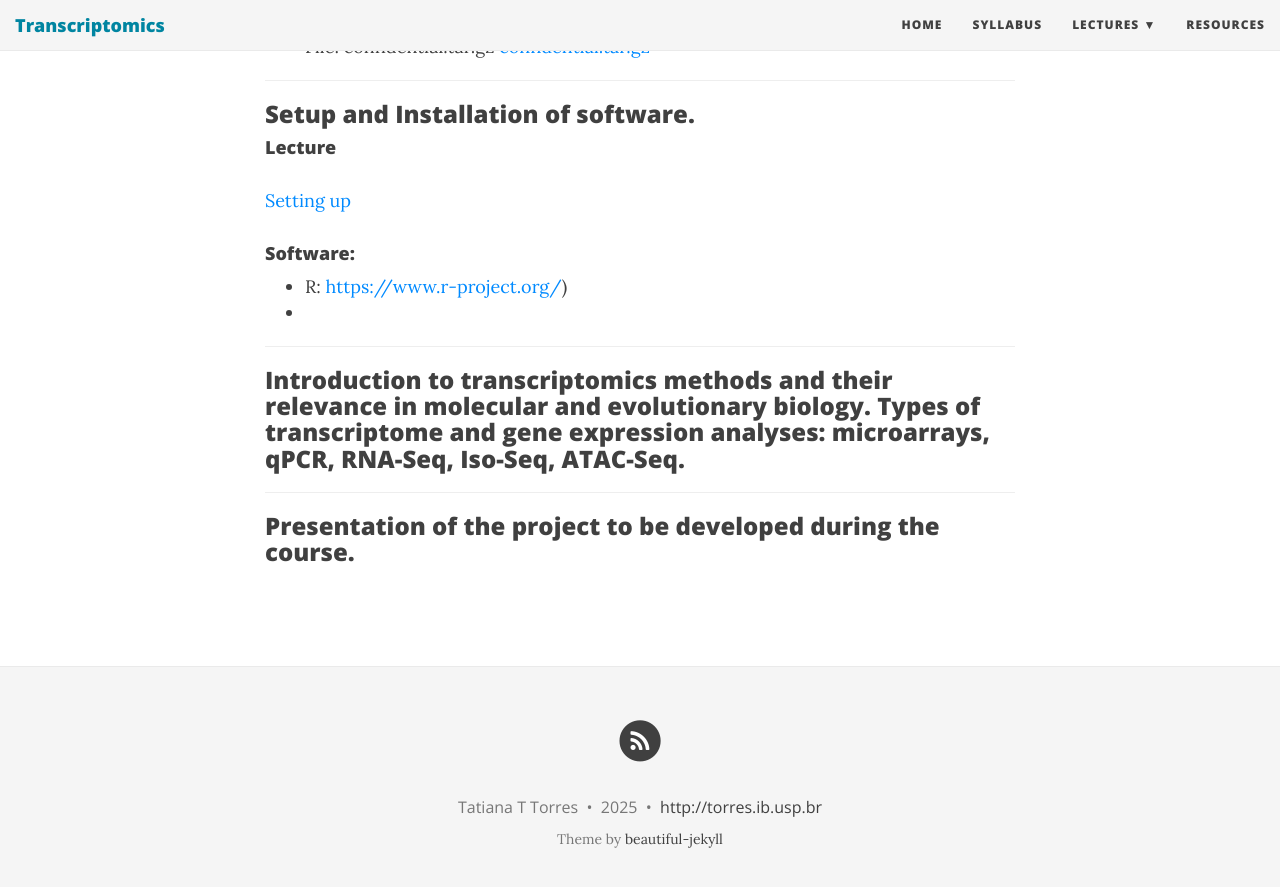
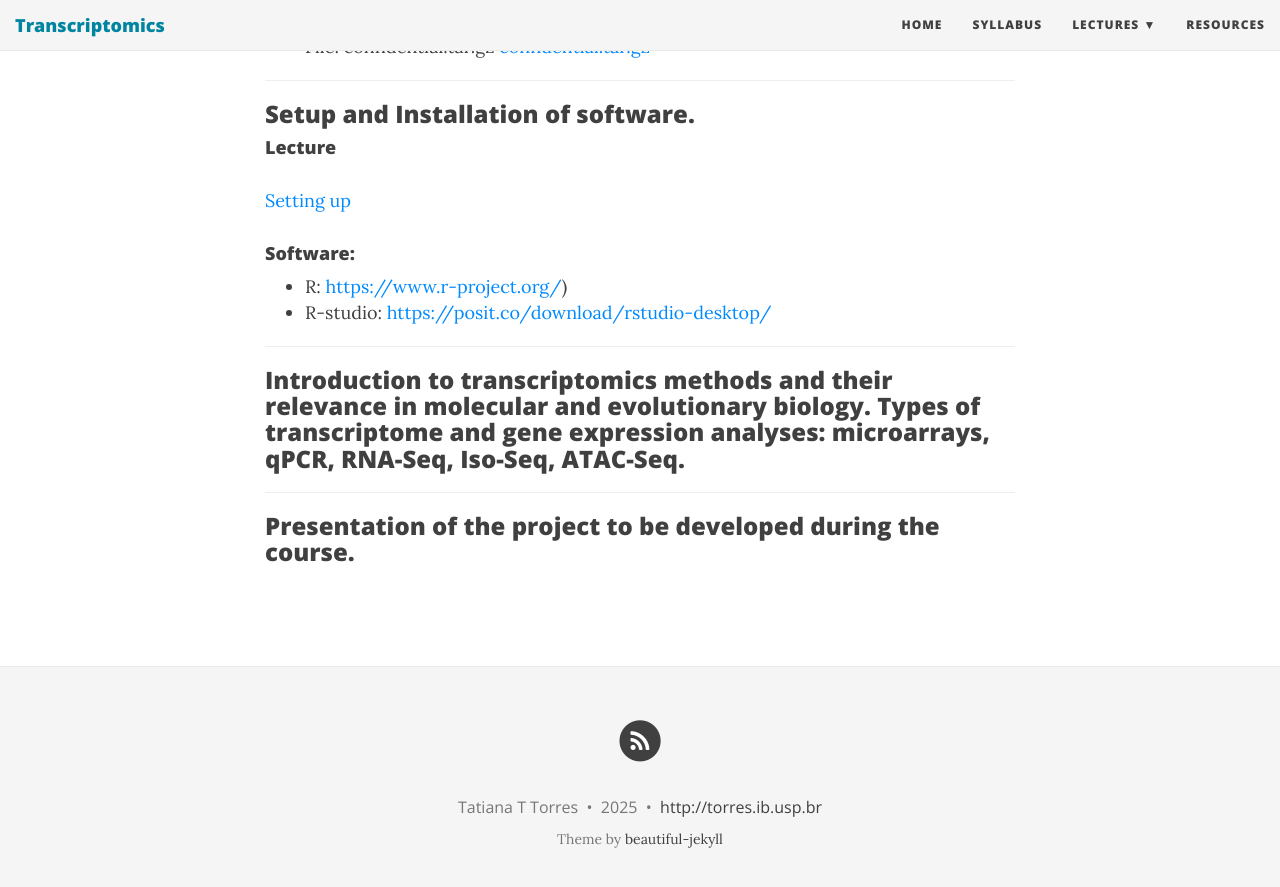
Before and after one commit to tttorres/transcriptomics, a Jekyll site: the page built from _posts/2025-01-20-Day01.md, in a window 1280 px wide and 900 px high, scrolled down 1862 px. Shown: the top 887 px of the window. Built offline with Jekyll 4.4.1, drawn with Linux system fonts in a browser that asks for light colours; nearby versions of some CDN libraries; some of the changed lines change nothing that is shown.

Commit message:
Update 2025-01-20-Day01.md

```diff
--- a/_posts/2025-01-20-Day01.md
+++ b/_posts/2025-01-20-Day01.md
@@ -68,7 +68,7 @@ MD5 = 3e6bc3fd47c39af9ba091edc0c6e5d31
 #### Software:
 
 - R: [https://www.r-project.org/](https://www.r-project.org/))
--
+- R-studio: [https://posit.co/download/rstudio-desktop/](https://posit.co/download/rstudio-desktop/)
 
 ---
 
```
